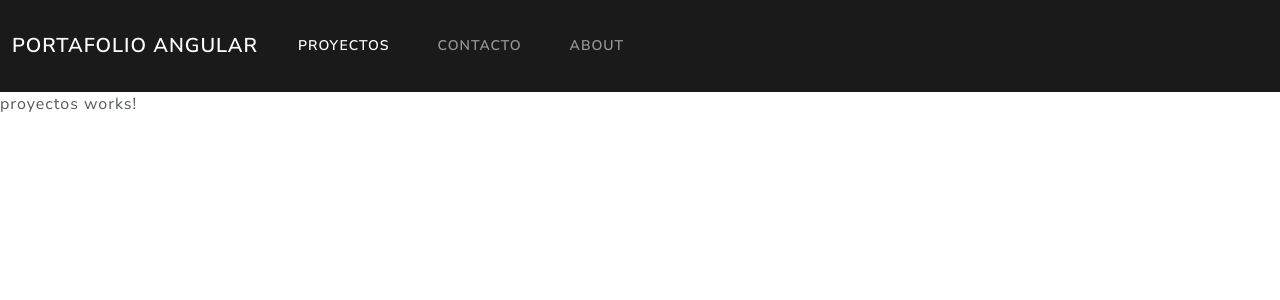
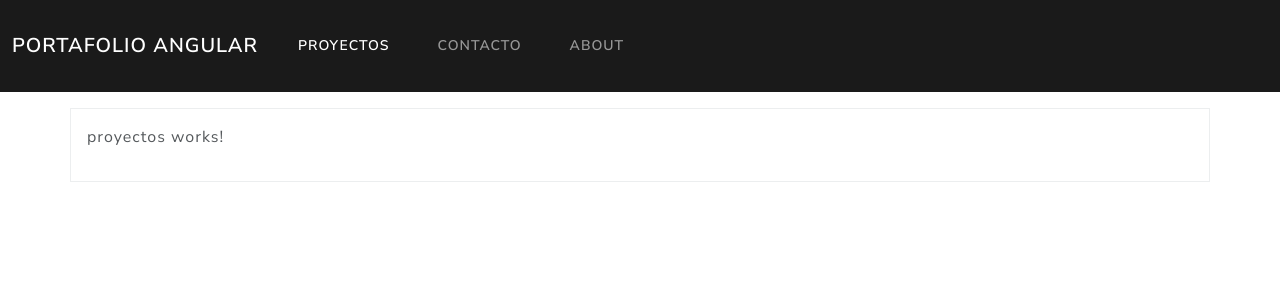
Before and after one commit to marcosjrs/Angular-manejando-enrutados-y-modulos-y-ssr-prerender, an Angular app: page /proyectos in a window 1280 px wide. Shown: the top 300 px of the page. Built offline with nearby package versions, Linux system fonts and the light colour scheme.

Commit message:
modificación estetica, margenes y paddings de contenido principal

```diff
--- a/src/app/app.component.html
+++ b/src/app/app.component.html
@@ -1,2 +1,4 @@
 <app-navbar></app-navbar>
-<router-outlet></router-outlet>
+<div class="container border my-3 p-3">
+  <router-outlet></router-outlet>
+</div>
```
